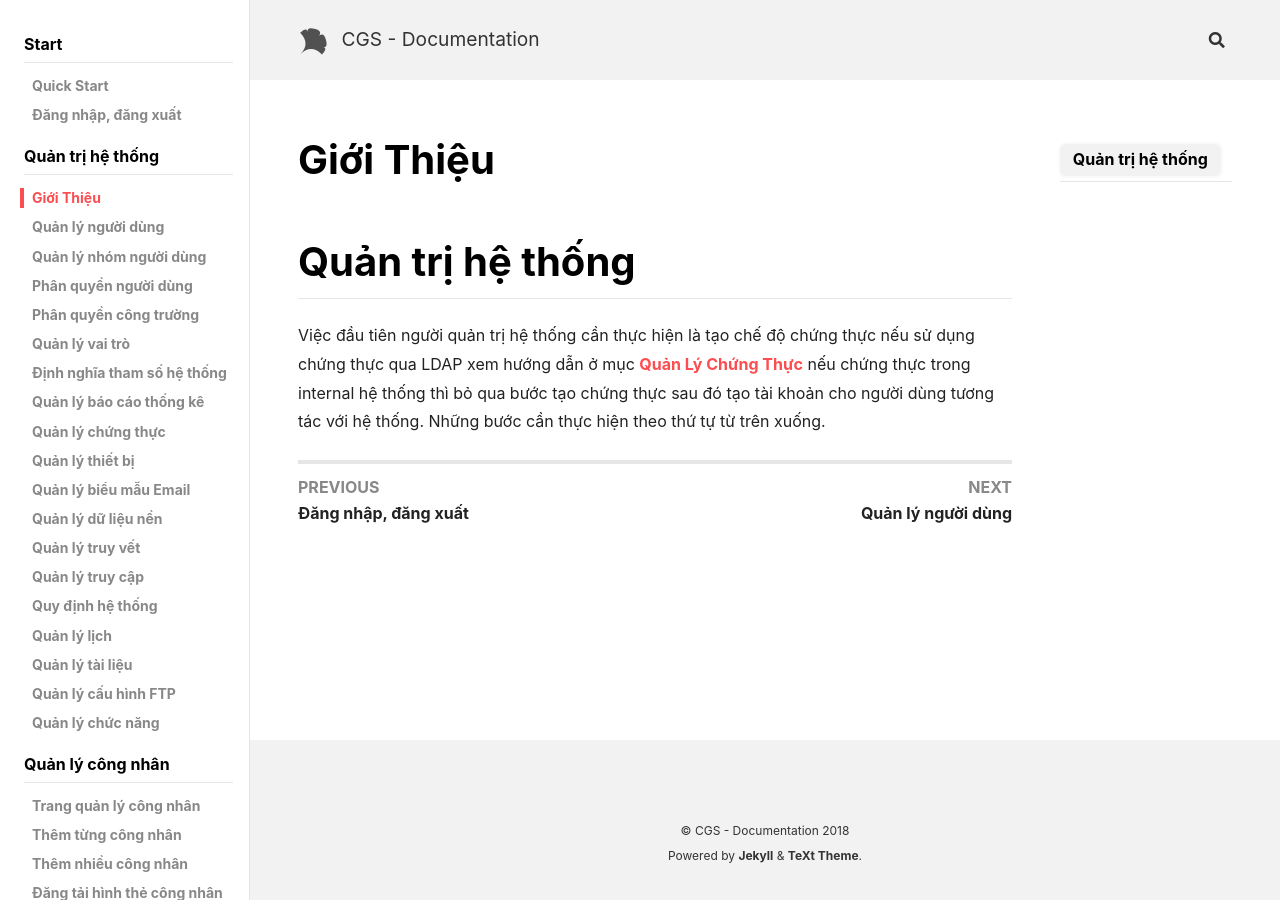
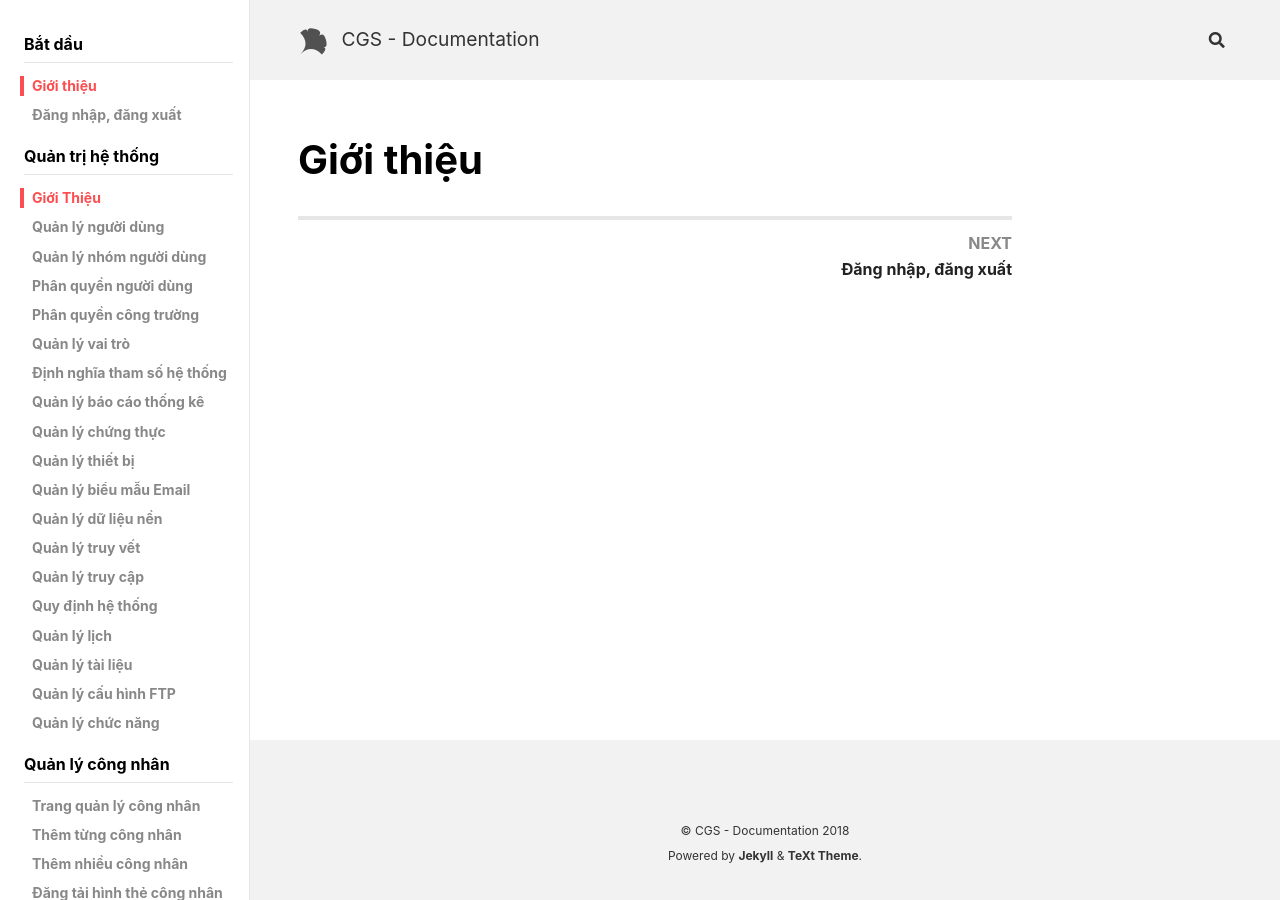
Before and after one commit to sinoautoid/sinoautoid.github.io, a Jekyll site: the page built from docs/_docs/en/Introduction.md, in a window 1280 px wide. Built offline with Jekyll 4.4.1, drawn with Linux system fonts in a browser that asks for light colours; nearby versions of some CDN libraries.

Commit message:
add Introduction

```diff
--- a/_data/navigation.yml
+++ b/_data/navigation.yml
@@ -13,12 +13,12 @@ header:
   #   url:        /about.html
 
 docs-en:
-  - title:      Start
+  - title:      Bắt dầu
     children:
       # - title:  Test
       #   url:    /
-      - title:  Quick Start
-        url:    /docs/en/quick-start
+      - title:  Giới thiệu
+        url:    /gioi-thieu
       - title: Đăng nhập, đăng xuất
         url: /dang-nhap-dang-xuat
   - title:      Quản trị hệ thống
--- /dev/null
+++ b/docs/_docs/en/Introduction.md
@@ -0,0 +1,4 @@
+---
+title: Giới thiệu
+permalink: /gioi-thieu
+---
```
